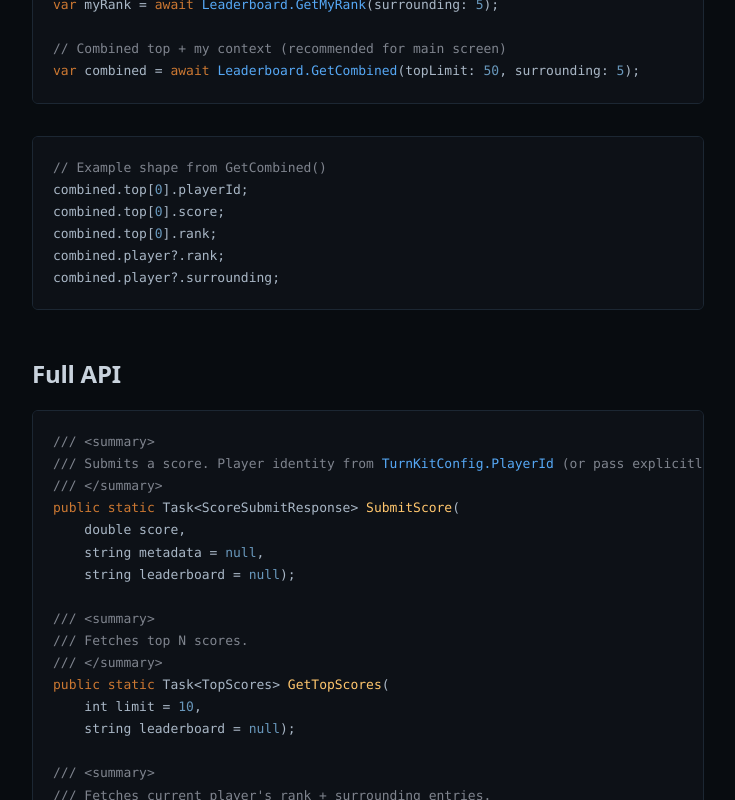
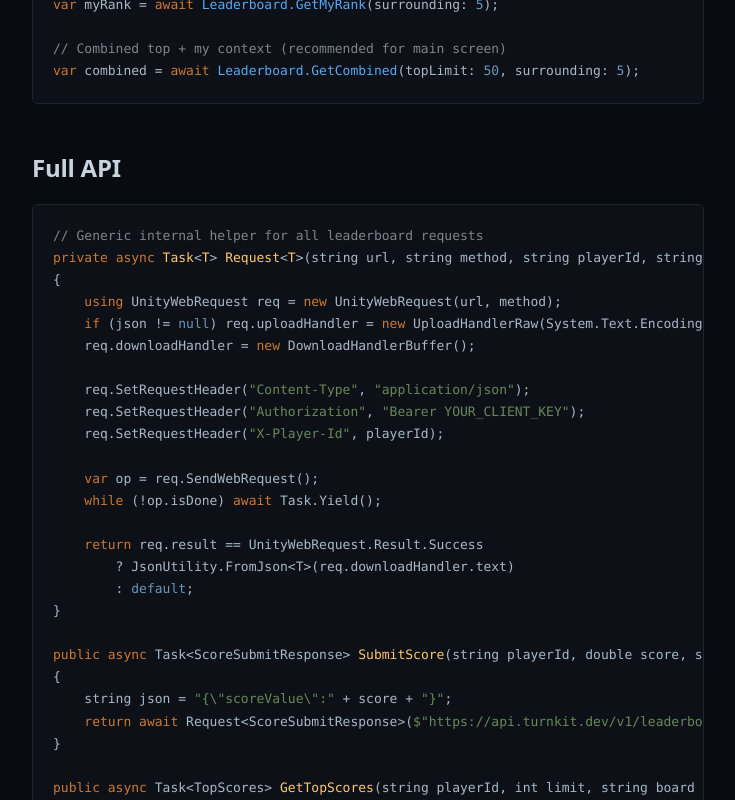
Before and after one commit to turnkit-dev/turnkit-website, a Next.js app: page /docs/leaderboards in a window 1280 px wide. Shown: the part 1740-2540 px from the top of the page, without its empty margins (292-1027 px from the left). Built offline with nearby package versions, Linux system fonts and the light colour scheme; a web font is replaced by a local one.

Commit message:
Add api quickstart and improved leaderboard page

```diff
--- a/app/docs/leaderboards/page.tsx
+++ b/app/docs/leaderboards/page.tsx
@@ -1,3 +1,4 @@
+import React from 'react';
 import type { Metadata } from 'next';
 import Link from 'next/link';
 import { CodeBlock, InlineCode } from '@/components/code-block';
@@ -114,63 +115,61 @@ var myRank = await Leaderboard.GetMyRank(surrounding: 5);
 // Combined top + my context (recommended for main screen)
 var combined = await Leaderboard.GetCombined(topLimit: 50, surrounding: 5);`}
       />
-      <CodeBlock
-        className="mb-8"
-        language="csharp"
-        code={`// Example shape from GetCombined()
-combined.top[0].playerId;
-combined.top[0].score;
-combined.top[0].rank;
-combined.player?.rank;
-combined.player?.surrounding;`}
-      />
 
       <SectionTitle id="full-api">Full API</SectionTitle>
       <CodeBlock
         className="mb-8"
         language="csharp"
-        code={`/// <summary>
-/// Submits a score. Player identity from TurnKitConfig.PlayerId (or pass explicitly).
-/// </summary>
-public static Task<ScoreSubmitResponse> SubmitScore(
-    double score,
-    string metadata = null,
-    string leaderboard = null);
+        code={`// Generic internal helper for all leaderboard requests
+private async Task<T> Request<T>(string url, string method, string playerId, string json = null)
+{
+    using UnityWebRequest req = new UnityWebRequest(url, method);
+    if (json != null) req.uploadHandler = new UploadHandlerRaw(System.Text.Encoding.UTF8.GetBytes(json));
+    req.downloadHandler = new DownloadHandlerBuffer();
 
-/// <summary>
-/// Fetches top N scores.
-/// </summary>
-public static Task<TopScores> GetTopScores(
-    int limit = 10,
-    string leaderboard = null);
+    req.SetRequestHeader("Content-Type", "application/json");
+    req.SetRequestHeader("Authorization", "Bearer YOUR_CLIENT_KEY");
+    req.SetRequestHeader("X-Player-Id", playerId);
 
-/// <summary>
-/// Fetches current player's rank + surrounding entries.
-/// </summary>
-public static Task<PlayerScore> GetMyRank(
-    int surrounding = 5,
-    string leaderboard = null);
+    var op = req.SendWebRequest();
+    while (!op.isDone) await Task.Yield();
 
-/// <summary>
-/// Fetches any player's rank + surrounding entries.
-/// </summary>
-public static Task<PlayerScore> GetPlayerRank(
-    string playerId,
-    int surrounding = 5,
-    string leaderboard = null);
+    return req.result == UnityWebRequest.Result.Success
+        ? JsonUtility.FromJson<T>(req.downloadHandler.text)
+        : default;
+}
 
-/// <summary>
-/// Combined top scores + player context in one call.
-/// </summary>
-public static Task<CombinedScores> GetCombined(
-    int topLimit = 10,
-    int surrounding = 5,
-    string leaderboard = null);`}
+public async Task<ScoreSubmitResponse> SubmitScore(string playerId, double score, string board = "global")
+{
+    string json = "{\\"scoreValue\\":" + score + "}";
+    return await Request<ScoreSubmitResponse>($"https://api.turnkit.dev/v1/leaderboards/{board}/scores", "POST", playerId, json);
+}
+
+public async Task<TopScores> GetTopScores(string playerId, int limit, string board = "global")
+{
+    return await Request<TopScores>($"https://api.turnkit.dev/v1/leaderboards/{board}/top?limit={limit}", "GET", playerId);
+}
+
+public async Task<PlayerScore> GetMyRank(string playerId, int surrounding, string board = "global")
+{
+    return await Request<PlayerScore>($"https://api.turnkit.dev/v1/leaderboards/{board}/me?surrounding={surrounding}", "GET", playerId);
+}
+
+public async Task<CombinedScores> GetCombined(string playerId, int topLimit, int surrounding, string board = "global")
+{
+    string url = $"https://api.turnkit.dev/v1/leaderboards/{board}/combined?topLimit={topLimit}&surrounding={surrounding}";
+    return await Request<CombinedScores>(url, "GET", playerId);
+}
+
+[Serializable] public class ScoreSubmitResponse { public string id; public double scoreValue; public long rank; }
+[Serializable] public class TopScores { public List<LeaderboardEntry> scores; }
+[Serializable] public class PlayerScore { public long startRank; public List<LeaderboardEntry> scores; }
+[Serializable] public class CombinedScores { public List<LeaderboardEntry> topScores; public PlayerScore playerScore; }
+[Serializable] public class LeaderboardEntry { public string playerId; public double scoreValue; public long rank; public string metadata; }`}
       />
       <p className="max-w-[760px] text-base leading-[1.7] text-muted">
         Tip: Use <InlineCode code="GetCombined()" language="csharp" /> for the main leaderboard
-        UI. It reduces requests and improves performance, and all methods use the account&apos;s default{' '}
-        <InlineCode code="global" /> leaderboard when none is passed.
+        UI. It reduces requests and improves performance.
       </p>
     </DocsShell>
   );
--- /dev/null
+++ b/app/docs/quickstart/rest-api/page.tsx
@@ -0,0 +1,82 @@
+import type { Metadata } from 'next';
+import Link from 'next/link';
+import { InlineCode } from '@/components/code-block';
+import { DocsShell } from '@/components/docs-shell';
+import { restQuickstartPageMeta } from '@/content/docs-content';
+
+export const metadata: Metadata = {
+  title: 'REST API Quickstart - TurnKit Docs',
+  description: restQuickstartPageMeta.description,
+  alternates: {
+    canonical: restQuickstartPageMeta.path,
+  },
+  openGraph: {
+    title: 'REST API Quickstart - TurnKit Docs',
+    description: restQuickstartPageMeta.description,
+    url: `https://turnkit.dev${restQuickstartPageMeta.path}`,
+    type: 'article',
+  },
+  twitter: {
+    card: 'summary',
+    title: 'REST API Quickstart - TurnKit Docs',
+    description: restQuickstartPageMeta.description,
+  },
+};
+
+export default function RestApiQuickstartPage() {
+  return (
+    <DocsShell meta={restQuickstartPageMeta}>
+      <p className="mb-5 text-text">
+        1. Go to the{' '}
+        <Link
+          href="/"
+          className="text-[#7fc4ff] underline decoration-[rgba(127,196,255,0.45)] underline-offset-[0.18em] transition hover:text-[#b2ddff]"
+        >
+          Dashboard
+        </Link>
+        , press <strong>New Game</strong>, and enter your project name.
+      </p>
+      <p className="mb-5 text-text">
+        2. Ensure <strong>Quick Start</strong> is already selected and press <strong>Create Game</strong>.
+      </p>
+      <p className="mb-10 text-text">
+        3. Copy the <InlineCode code="Client Key" />. This is only shown once during creation.
+      </p>
+
+      <h2 id="next-steps" className="mb-5 mt-12 scroll-mt-20 font-display text-2xl font-semibold tracking-[-0.01em] text-text">
+        Next Steps
+      </h2>
+
+      <div className="grid gap-4 md:grid-cols-2">
+        <div className="rounded-[6px] border border-border bg-surface p-5">
+          <h3 className="mb-2 text-sm font-semibold text-text">Matchmaking</h3>
+          <p className="text-[13px] text-muted">
+            Check out{' '}
+            <Link href="/docs/api#tag/relay-queue/POST/v1/client/relay/queue" className="text-[#7fc4ff] hover:underline">
+              POST /v1/client/relay/queue
+            </Link>{' '}
+            to get your <InlineCode code="sessionId" />.
+          </p>
+        </div>
+        <div className="rounded-[6px] border border-border bg-surface p-5">
+          <h3 className="mb-2 text-sm font-semibold text-text">Real-time Relay</h3>
+          <p className="text-[13px] text-muted">
+            See the{' '}
+            <Link href="/docs/websocket" className="text-[#7fc4ff] hover:underline">
+              WebSocket docs
+            </Link>{' '}
+            for how to use the relay during the match.
+          </p>
+        </div>
+      </div>
+
+      <div className="mb-6 mt-8 rounded-[6px] border border-[rgba(240,164,41,0.3)] bg-[rgba(240,164,41,0.08)] px-5 py-4 text-[14px] leading-[1.6]">
+        <strong className="text-amber">Note:</strong> The{' '}
+        <Link href="/examples" className="text-[#7fc4ff] underline decoration-[rgba(127,196,255,0.45)] underline-offset-[0.18em] transition hover:text-[#b2ddff]">
+          /examples
+        </Link>{' '}
+        directory includes Unity examples and a full standalone C# client for reference.
+      </div>
+    </DocsShell>
+  );
+}
--- a/content/docs-content.ts
+++ b/content/docs-content.ts
@@ -172,6 +172,17 @@ export const unityQuickstartPageMeta: DocsPageMeta = {
   ],
 };
 
+export const restQuickstartPageMeta: DocsPageMeta = {
+  title: 'REST API Quickstart',
+  description: 'Create a game in the dashboard, generate your client key, and interface with the TurnKit REST and WebSocket APIs.',
+  path: '/docs/quickstart/rest-api',
+  eyebrow: 'Getting Started',
+  breadcrumbLabel: 'REST API Quickstart',
+  toc: [
+    { href: '#next-steps', label: 'Next Steps' },
+  ],
+};
+
 export const turnkitAuthBrevoPageMeta: DocsPageMeta = {
   title: 'TurnKit Auth with Brevo',
   description:
```
